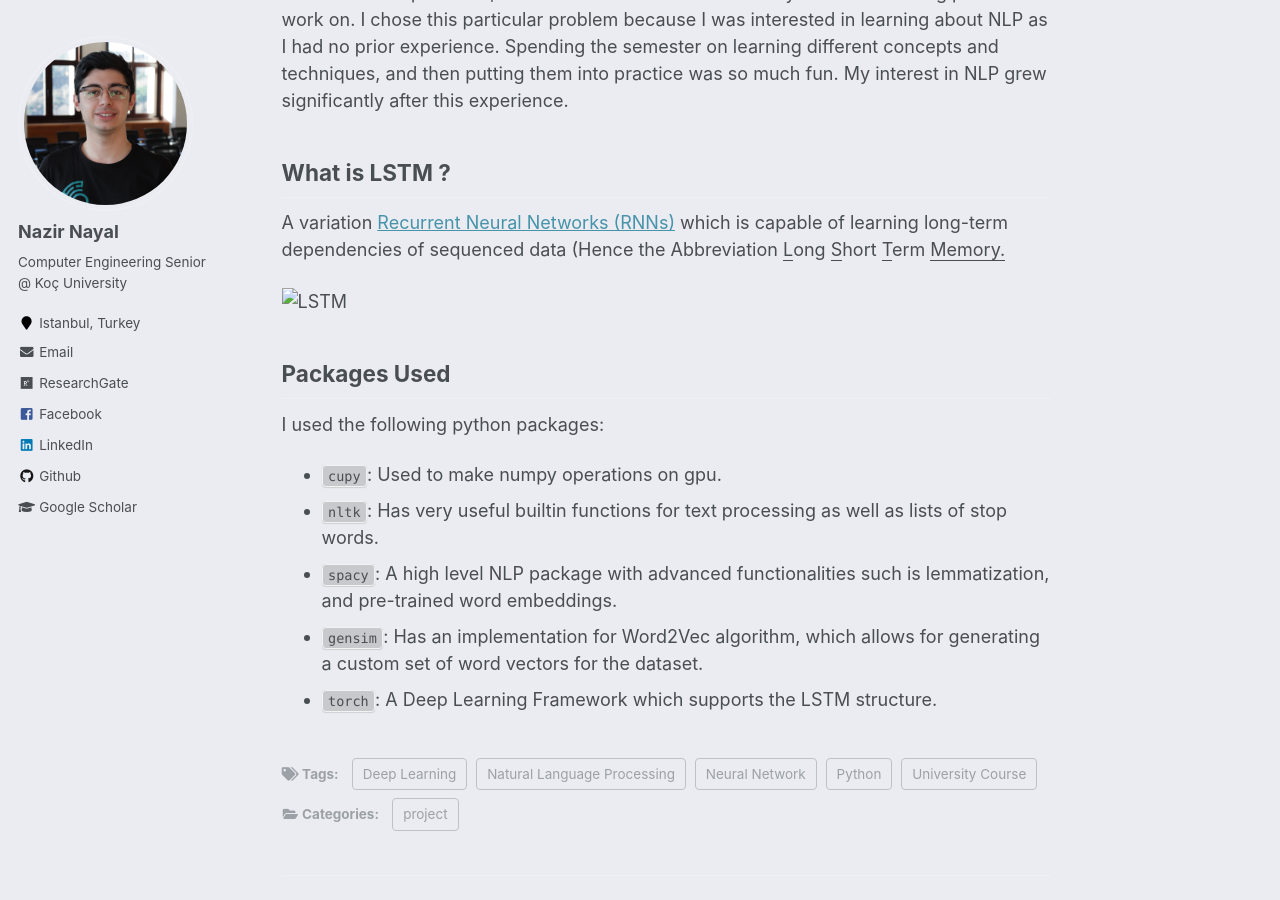
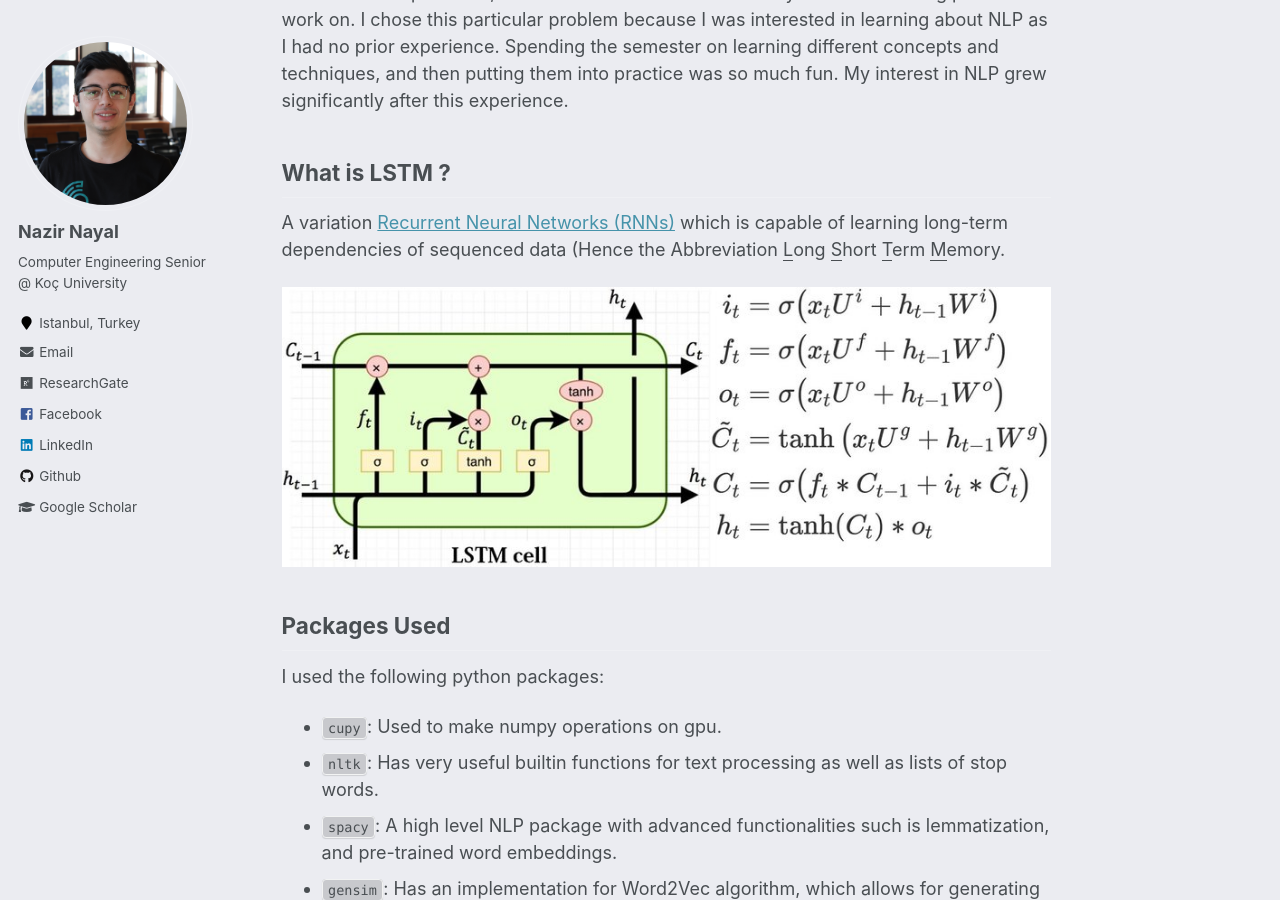
Before and after one commit to NazirNayal8/nazirnayal.github.io, a Jekyll site: the page built from _projects/amazon_review_sentiment.md, in a window 1280 px wide and 900 px high, scrolled down 1017 px. Built offline with Jekyll 4.4.1, drawn with Linux system fonts in a browser that asks for light colours.

Commit message:
update amazon project

```diff
--- a/_projects/amazon_review_sentiment.md
+++ b/_projects/amazon_review_sentiment.md
@@ -40,9 +40,9 @@ so much fun. My interest in NLP grew significantly after this experience.
 
 ## What is LSTM ?
 
-A variation [Recurrent Neural Networks (RNNs)](https://en.wikipedia.org/wiki/Recurrent_neural_network) which is capable of learning long-term dependencies of sequenced data (Hence the Abbreviation <u>L</u>ong <u>S</u>hort <u>T</u>erm <u>M<u>emory.
+A variation [Recurrent Neural Networks (RNNs)](https://en.wikipedia.org/wiki/Recurrent_neural_network) which is capable of learning long-term dependencies of sequenced data (Hence the Abbreviation <u>L</u>ong <u>S</u>hort <u>T</u>erm <u>M</u>emory.
 
-  ![LSTM](images/lstm.png)
+  ![LSTM](../images/lstm.png)
 
 ## Packages Used
 
```
